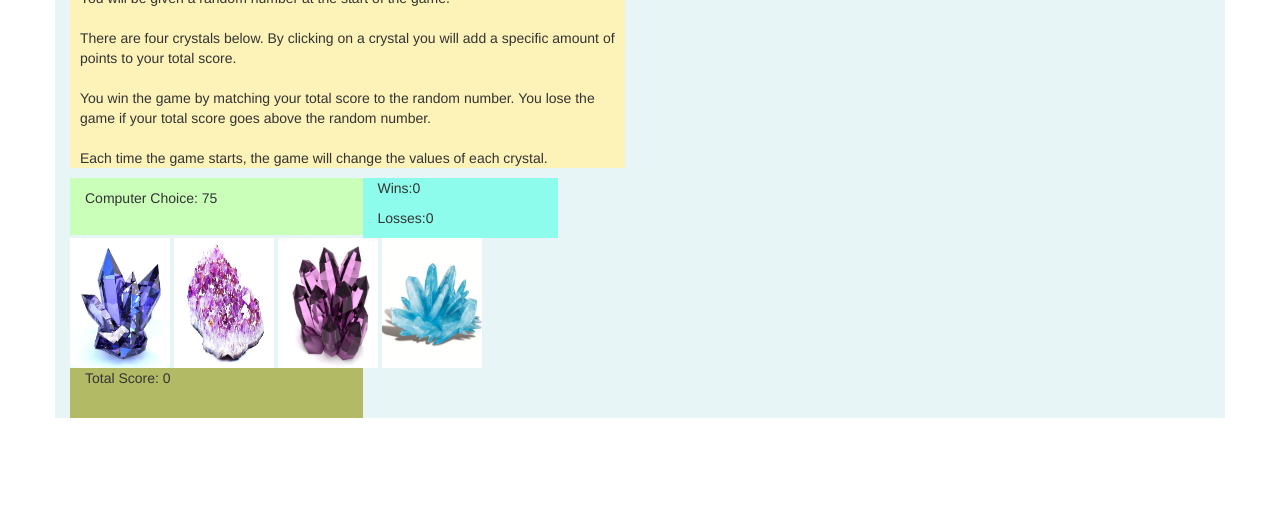
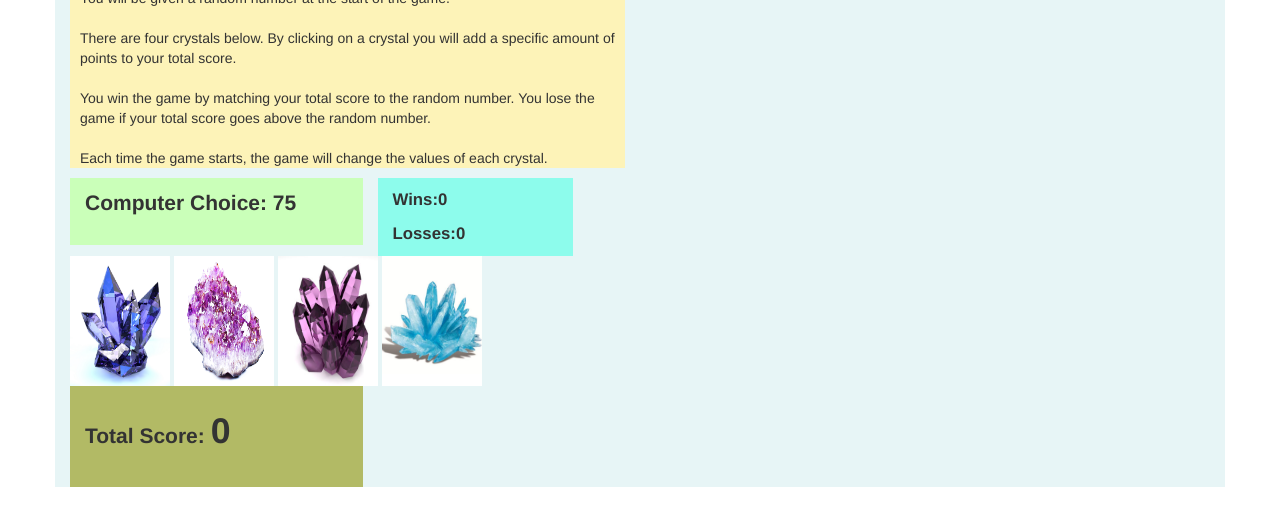
Before and after one commit to Dilstom/week-4-game, a plain HTML site: page index.html in a window 1280 px wide. Shown: the part 82-608 px from the top of the page. Drawn offline with nearby package versions, Linux system fonts and the light colour scheme.

Commit message:
some CSS changes

```diff
--- a/assets/css/reset.css
+++ b/assets/css/reset.css
@@ -0,0 +1,48 @@
+/* http://meyerweb.com/eric/tools/css/reset/
+   v2.0 | 20110126
+   License: none (public domain)
+*/
+
+html, body, div, span, applet, object, iframe,
+h1, h2, h3, h4, h5, h6, p, blockquote, pre,
+a, abbr, acronym, address, big, cite, code,
+del, dfn, em, img, ins, kbd, q, s, samp,
+small, strike, strong, sub, sup, tt, var,
+b, u, i, center,
+dl, dt, dd, ol, ul, li,
+fieldset, form, label, legend,
+table, caption, tbody, tfoot, thead, tr, th, td,
+article, aside, canvas, details, embed,
+figure, figcaption, footer, header, hgroup,
+menu, nav, output, ruby, section, summary,
+time, mark, audio, video {
+	margin: 0;
+	padding: 0;
+	border: 0;
+	font-size: 100%;
+	font: inherit;
+	vertical-align: baseline;
+}
+/* HTML5 display-role reset for older browsers */
+article, aside, details, figcaption, figure,
+footer, header, hgroup, menu, nav, section {
+	display: block;
+}
+body {
+	line-height: 1;
+}
+ol, ul {
+	list-style: none;
+}
+blockquote, q {
+	quotes: none;
+}
+blockquote:before, blockquote:after,
+q:before, q:after {
+	content: '';
+	content: none;
+}
+table {
+	border-collapse: collapse;
+	border-spacing: 0;
+}
--- a/assets/css/style.css
+++ b/assets/css/style.css
@@ -3,6 +3,7 @@
                 height: 130px;}
 body {
     background-color: #abe6d0;
+    font-family: sans-serif, serif, monospace;
 
 }
 .container {
@@ -13,6 +14,7 @@ h1 {
     background-color: #FCD8B8;
     color: white;
     padding-left: 10px;
+    font-size: 1.2em;
 }
 .row {
     background-color: #E7F5F6;
@@ -25,12 +27,21 @@ h1 {
     background-color: #CAFFB9;
     padding: 10px 20px 27px  0px;
     margin-left: 15px;
+    font-size: 1.5em;
 }
 .scoreBoard {
     background-color: #8DFCEC;
+  margin-left: 15px;
+    font-size: 1.2em;
+    padding-top: 10px;
 }
 .total {
     background-color: #B2BA65;
     padding-bottom: 30px;
     margin-left: 15px;
+    font-size: 1.5em;
+    padding-top: 20px;
 }
+#totalScore {
+    font-size: 1.7em;
+}
--- a/index.html
+++ b/index.html
@@ -4,6 +4,7 @@
 		    <meta charset="UTF-8">
 		    <title>Document</title>
            <link href="../assets/css/style.css" type="text/css" rel="stylesheet">
+<!--            <link href="../assets/css/reset.css" type="text/css" rel="stylesheet">-->
 
            <script
   src="https://code.jquery.com/jquery-3.2.1.min.js"
@@ -34,12 +35,12 @@
         </div>
         <div class="row">
 
-            <div class="col-md-3 computerGuess">Computer Choice: <span id="computerGuess"></span>
+            <div class="col-md-3 computerGuess"><strong>Computer Choice: <span id="computerGuess"></span></strong>
             </div>
 
             <div class="col-md-2 scoreBoard">
-            <p>Wins:<span id="wins">0</span></p>
-            <p>Losses:<span id="losses">0</span></p>
+            <strong><p>Wins:<span id="wins">0</span></p>
+                <p>Losses:<span id="losses">0</span></p></strong>
             </div>
 
         </div>
@@ -60,7 +61,7 @@
             </div>
         </div>
         <div class="row">
-            <div class="col-md-3 total">Total Score: <span id="totalScore">0</span>
+            <div class="col-md-3 total"><strong>Total Score: <span id="totalScore">0</span></strong>
             </div>
         </div>
     </div>
```
